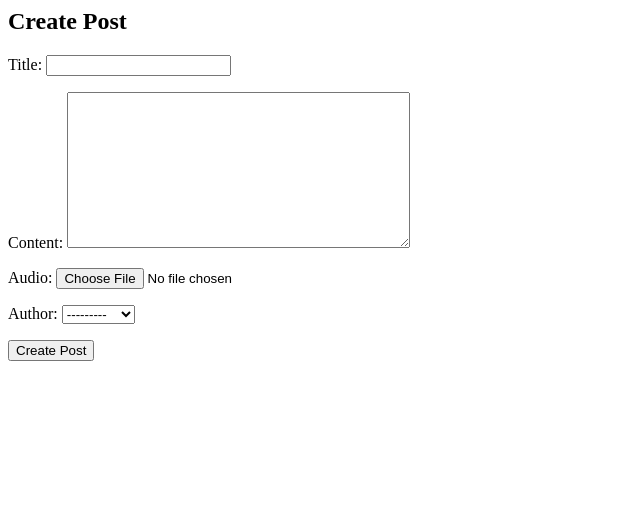
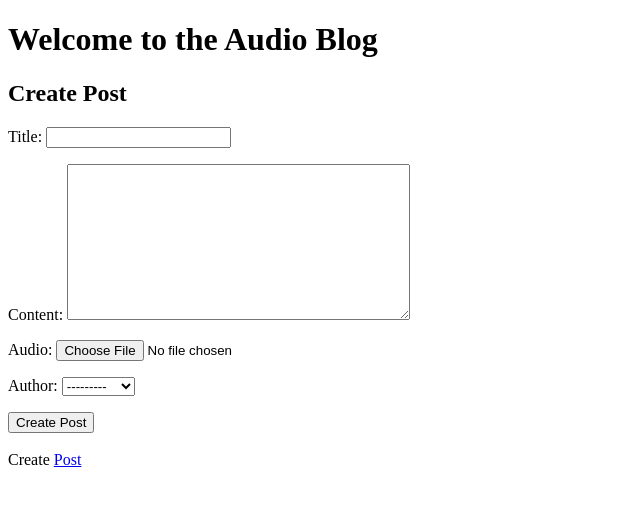
Before and after one commit to ayushjay/audio-CRUD-blog, a Django app: page /create/ in a window 1280 px wide. Shown: the top 506 px of the page, without its empty margins (0-640 px from the left). Run offline with Django 5.2, Linux system fonts and the light colour scheme; data comes from the database, SQL or seed files in the repository; both versions use the stored data as it was after the commit; parts of the project's set-up code (start-up, migrations or seed data) failed here and were passed over.

Commit message:
blog app works

```diff
--- a/audio/blog/templates/blog/create_post.html
+++ b/audio/blog/templates/blog/create_post.html
@@ -1,7 +1,15 @@
+{% extends 'blog/index.html' %}
+
+
+{% block content %}
+
 
     <h2>Create Post</h2>
-    <form method="post">
+    <form method="post" enctype="multipart/form-data">
         {% csrf_token %}
         {{ form.as_p }}
         <input type="submit" value="Create Post">
     </form>
+
+
+    {% endblock %}
--- a/audio/blog/templates/blog/index.html
+++ b/audio/blog/templates/blog/index.html
@@ -11,9 +11,13 @@
     </div>
     <div>
         <h1> Welcome to the Audio Blog</h1>
+
+
+
+  {% block content %}
 {% for post in post_list %}
 
-<h1>{{ post.title }}</h1>
+<h1><a href="{% url 'blog:post-detail' pk=post.pk %}">{{ post.title }}</h1></a>
 {{post.content}}
 <audio src="{{ post.audio.url }}" controls="controls">
 
@@ -25,11 +29,12 @@ Tags: {% for tag in post.tags.all %}{{ tag }}{% if not forloop.last %}, {% endif
 
 
 {% endfor %}
+
+     <!-- default content text (typically empty) -->
+     {% endblock %}
 <br>
 Create <a href="{% url 'blog:post-create' %}">Post</a>
     </div>
-    {% block content %}
-      <!-- default content text (typically empty) -->
-    {% endblock %}
+
   </body>
 </html>
--- a/audio/blog/urls.py
+++ b/audio/blog/urls.py
@@ -17,7 +17,7 @@ urlpatterns = [
     path("posts/", PostListView.as_view(), name="post-list"),
     path("create/", PostCreateView.as_view(), name="post-create"),
     path("posts/<int:pk>", PostDetailView.as_view(), name="post-detail"),
-    path("delete/<str:pk>/", PostDeleteView.as_view(), name="post-delete"),
+    path("delete/<int:pk>/", PostDeleteView.as_view(), name="post-delete"),
 ]
 
 
--- a/audio/blog/views.py
+++ b/audio/blog/views.py
@@ -17,7 +17,7 @@ class PostCreateView(CreateView):
     model = Post
     form_class = PostForm
     template_name = "blog/create_post.html"
-    success_url = "posts/"
+    success_url = "/posts/"
 
 
 class PostListView(ListView):
@@ -35,4 +35,4 @@ class PostDetailView(DetailView):
 class PostDeleteView(DeleteView):
     model = Post
     template_name = "blog/post_delete.html"
-    success_url = reverse_lazy("post-list")
+    success_url = reverse_lazy("blog:post-list")
```
Also changed, not shown: audio/blog/templates/blog/post_delete.html (+10 -0 lines), audio/blog/templates/blog/post_detail.html (+10 -0 lines), audio/db.sqlite3, 7 other files.
